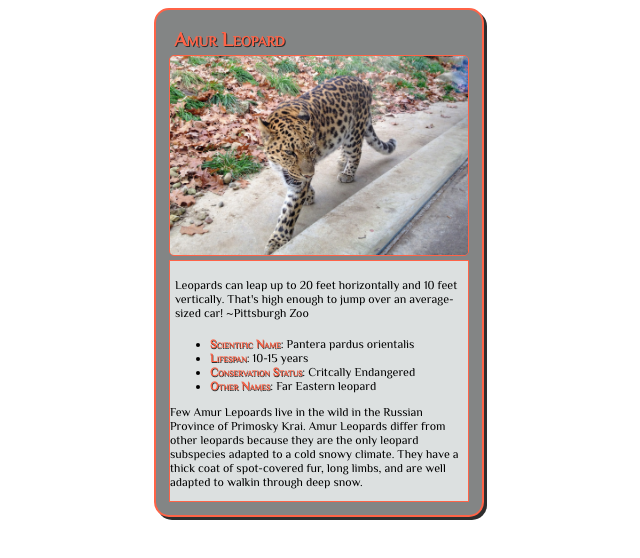
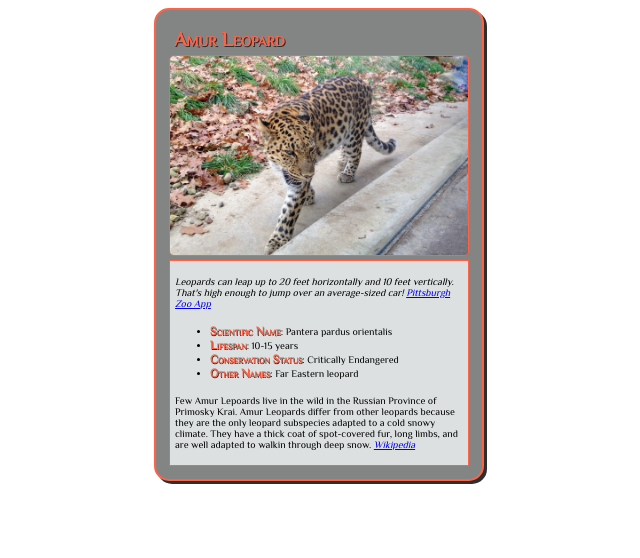
Before and after one commit to Ahzreia/GrowWithGoogleChallenge, a plain HTML site: page Lesson 8/card.html in a window 1280 px wide. Shown: the whole page, without its empty margins (321-961 px from the left). Drawn offline with Linux system fonts and the light colour scheme.

Commit message:
Adding Citations

```diff
--- a/Lesson 8/card.html
+++ b/Lesson 8/card.html
@@ -11,22 +11,22 @@
 		<h3>Amur Leopard</h3>
 		<!-- your favorite animal's image goes here -->
 		<figure>
-			<img src="images/amur.jpg" alt="Amur Leopard">
+			<img src="images/amur.jpg" alt="Amur Leopard in the Pittsburgh Zoo">
 		</figure>
 
 
 			<div class="card_info">
 				<!-- your favorite animal's interesting fact goes here -->
-				<p class="card_fact">Leopards can leap up to 20 feet horizontally and 10 feet vertically.  That's high enough to jump over an average-sized car! ~Pittsburgh Zoo</p>
+				<p class="card_fact">Leopards can leap up to 20 feet horizontally and 10 feet vertically.  That's high enough to jump over an average-sized car! <cite> <a href="http://www.pittsburghzoo.org/">Pittsburgh Zoo App</a></cite></p>
 				<ul>
 					<!-- your favorite animal's list items go here -->
 					<li><span>Scientific Name</span>: Pantera pardus orientalis</li>
 					<li><span>Lifespan</span>: 10-15 years</li>
-					<li><span>Conservation Status</span>: Critcally Endangered</li>
+					<li><span>Conservation Status</span>: Critically Endangered</li>
 					<li><span>Other Names</span>: Far Eastern leopard</li>
 				</ul>
 				<!-- your favorite animal's description goes here -->
-				<p>Few Amur Lepoards live in the wild in the Russian Province of Primosky Krai. Amur Leopards differ from other leopards because they are the only leopard subspecies adapted to a cold snowy climate. They have a thick coat of spot-covered fur, long limbs, and are well adapted to walkin through deep snow.</p>
+				<p class="card_Description_text">Few Amur Lepoards live in the wild in the Russian Province of Primosky Krai. Amur Leopards differ from other leopards because they are the only leopard subspecies adapted to a cold snowy climate. They have a thick coat of spot-covered fur, long limbs, and are well adapted to walkin through deep snow.<cite> <a href="https://en.wikipedia.org/wiki/Amur_leopard">Wikipedia</a></cite></p>
 			</div>
 	</div>
 </body>
--- a/Lesson 8/css/styles.css
+++ b/Lesson 8/css/styles.css
@@ -41,21 +41,25 @@ figure {
   background-color: #dce0e0;
   border: 1px solid #ff6347;
   margin: 0 auto;
-  font:12px 'Philosopher', sans-serif;
+  font:10px 'Philosopher', sans-serif;
 }
 
 /* Card Fact-Quote*/
 .card_fact{
     padding: 5px 5px 5px 5px;
-
+    font-style:italic;
 }
 /* Card Stats*/
 
 
 span {
+        font:12px 'Philosopher', sans-serif;
         font-variant:small-caps;
         font-weight: bold;
         color:#ff6347;
         text-shadow: .5px .5px #2d2e2e;
 }
 /* Card Description Text*/
+.card_Description_text{
+    padding: 5px 5px 5px 5px;
+}
```
